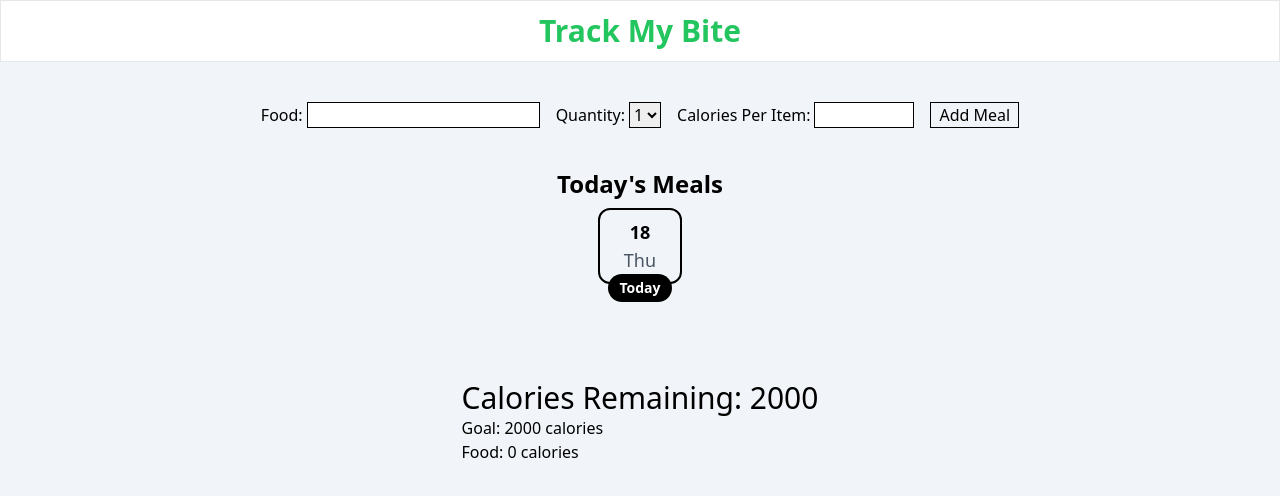
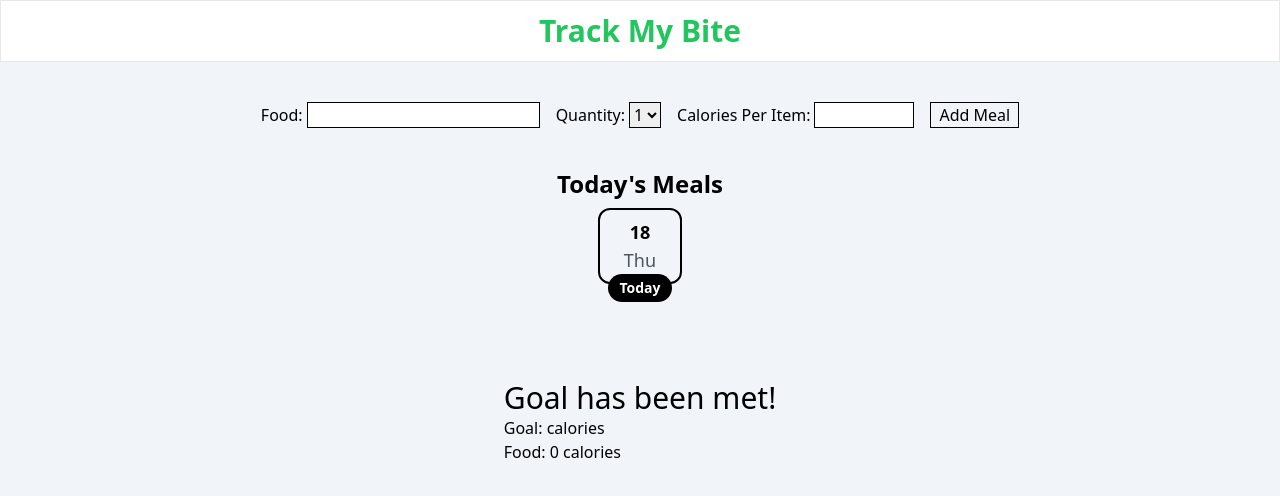
Before and after one commit to Jesusborjas006/TrackMyBite, a React (Vite) app: page /home in a window 1280 px wide. Shown: the top 496 px of the page. Built offline with nearby package versions, Linux system fonts and the light colour scheme.

Commit message:
Users can now adjust see their calorie goal inside the homepage

```diff
--- a/src/App.tsx
+++ b/src/App.tsx
@@ -19,16 +19,26 @@ function App() {
   });
   const [meals, setMeals] = useState<MealType[]>([]);
   const [caloriesRemaining, setCaloriesRemaining] = useState(2000);
-  const [totalMealCalories, setTotalMealCalories] = useState(0);
+  const [totalMealCalories, setTotalMealCalories] = useState("");
 
   console.log(userInfo);
 
   useEffect(() => {
     const totalCalorieIntake = meals.reduce((acc, currentMeal) => {
-      return (acc += currentMeal.quantity * Number(currentMeal.calories));
+      return (acc += currentMeal.quantity * currentMeal.calories);
     }, 0);
-    setTotalMealCalories(totalCalorieIntake);
-    setCaloriesRemaining(2000 - totalCalorieIntake);
+    setTotalMealCalories(String(totalCalorieIntake));
+
+    console.log(typeof String(totalCalorieIntake));
+
+    if (!totalCalorieIntake) {
+      return;
+    } else {
+      setUserInfo({
+        ...userInfo,
+        calorieGoal: String(userInfo.calorieGoal - totalCalorieIntake),
+      });
+    }
   }, [meals]);
 
   const addNewMeal = (newMeal: MealType) => {
@@ -61,6 +71,7 @@ function App() {
                   removeMeal={removeMeal}
                   caloriesRemaining={caloriesRemaining}
                   totalMealCalories={totalMealCalories}
+                  calorieGoal={userInfo.calorieGoal}
                 />
               </section>
             </>
--- /dev/null
+++ b/src/components/CaloriesRemaining.tsx
@@ -0,0 +1,5 @@
+const CaloriesRemaining = () => {
+  return <div></div>;
+};
+
+export default CaloriesRemaining;
--- a/src/components/Meals.tsx
+++ b/src/components/Meals.tsx
@@ -6,6 +6,7 @@ interface MealsProps {
   removeMeal: (id: number) => void;
   caloriesRemaining: number;
   totalMealCalories: number;
+  calorieGoal: string;
 }
 
 const Meals = ({
@@ -13,6 +14,7 @@ const Meals = ({
   removeMeal,
   caloriesRemaining,
   totalMealCalories,
+  calorieGoal,
 }: MealsProps) => {
   const mealElements = meals.map((meal) => (
     <li key={meal.id}>
@@ -30,13 +32,16 @@ const Meals = ({
   ));
 
   let content;
-  if (caloriesRemaining === 0) {
+  if (+calorieGoal === 0) {
     content = <p>Goal has been met!</p>;
-  } else if (caloriesRemaining > 0) {
-    content = <p>Calories Remaining: {caloriesRemaining}</p>;
+  } else if (+calorieGoal > 0) {
+    content = <p>Calories Remaining: {calorieGoal}</p>;
   } else {
     content = (
-      <p>You're {Math.abs(2000 - totalMealCalories)} calories over the goal!</p>
+      <p>
+        You're {Math.abs(+calorieGoal - totalMealCalories)} calories over the
+        goal!
+      </p>
     );
   }
 
@@ -48,7 +53,7 @@ const Meals = ({
 
       <div>
         <h3 className="mt-10 text-3xl">{content}</h3>
-        <p>Goal: {2000} calories</p>
+        <p>Goal: {calorieGoal} calories</p>
         <p>Food: {totalMealCalories} calories</p>
       </div>
     </section>
```
